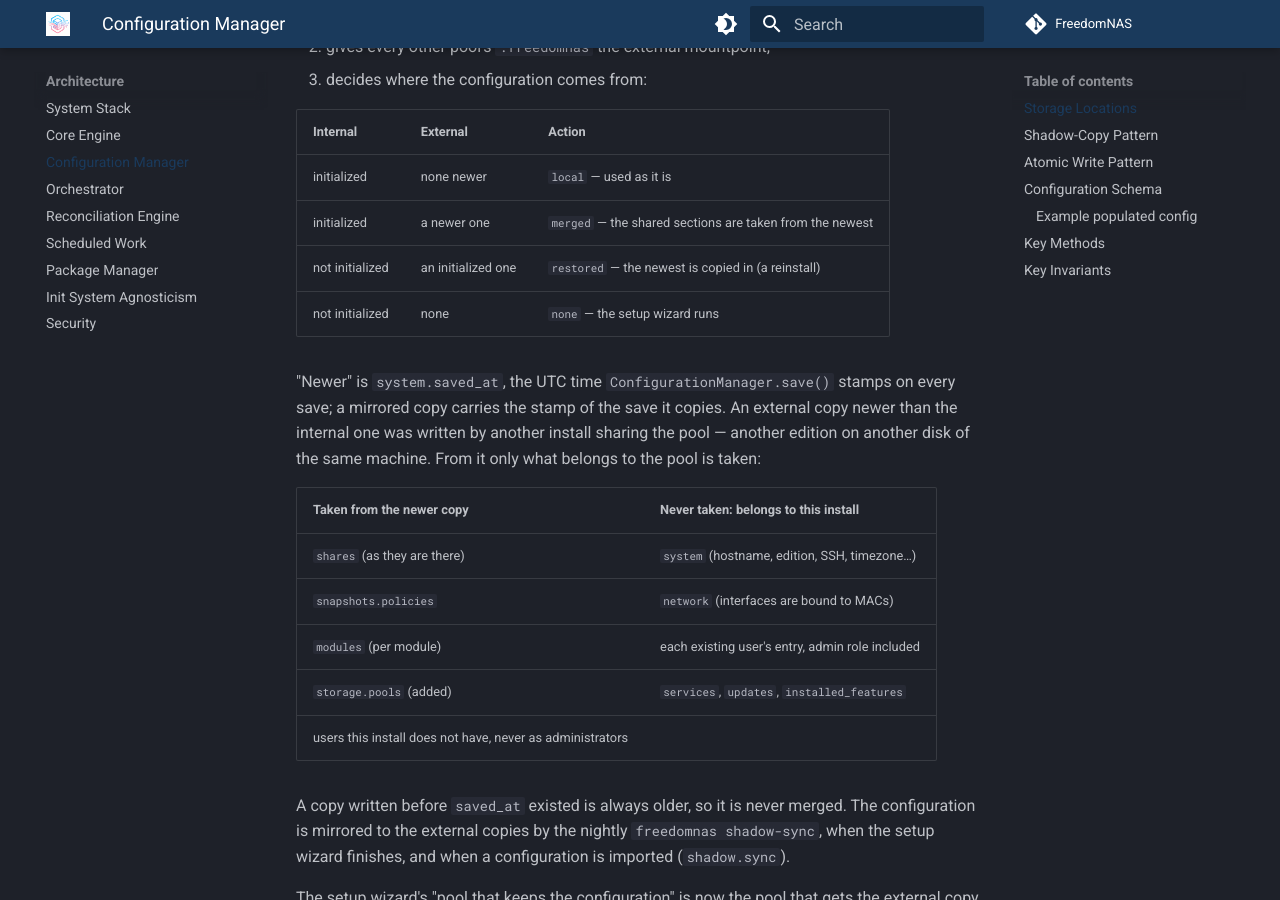
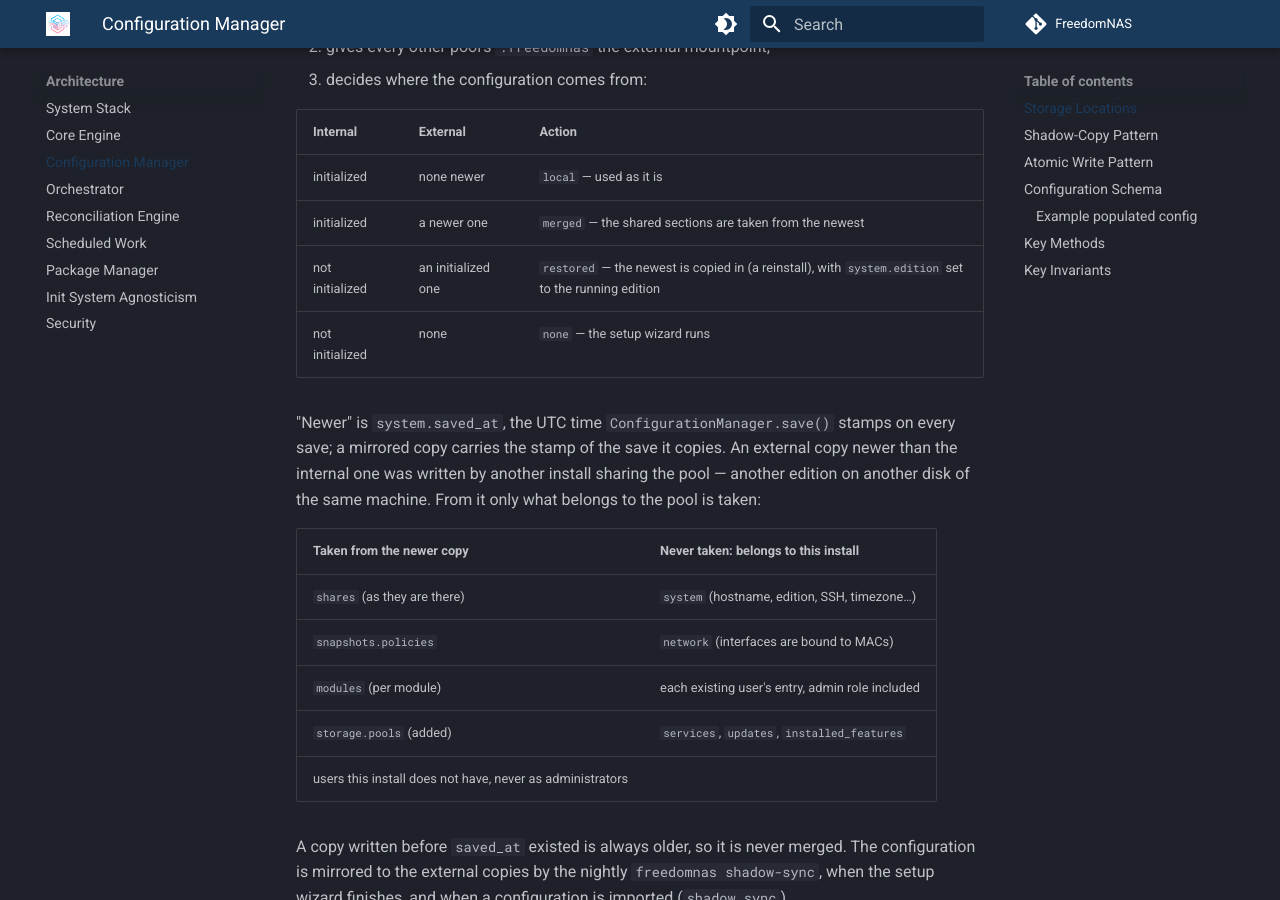
Before and after one commit to FreedomNAS/freedomnas-docs, an MkDocs documentation site: the page built from docs/architecture/config.md, in a window 1280 px wide and 900 px high, scrolled down 975 px. Built offline with MkDocs 1.6.1 and Material for MkDocs 9.7.7, drawn with Linux system fonts in a browser that asks for light colours.

Commit message:
Document the edition of a restored configuration

```diff
--- a/docs/architecture/config.md
+++ b/docs/architecture/config.md
@@ -35,7 +35,7 @@ root filesystem, not initialized, and creates no dataset. At every boot
 |----------|----------|--------|
 | initialized | none newer | `local` — used as it is |
 | initialized | a newer one | `merged` — the shared sections are taken from the newest |
-| not initialized | an initialized one | `restored` — the newest is copied in (a reinstall) |
+| not initialized | an initialized one | `restored` — the newest is copied in (a reinstall), with `system.edition` set to the running edition |
 | not initialized | none | `none` — the setup wizard runs |
 
 "Newer" is `system.saved_at`, the UTC time `ConfigurationManager.save()`
```
